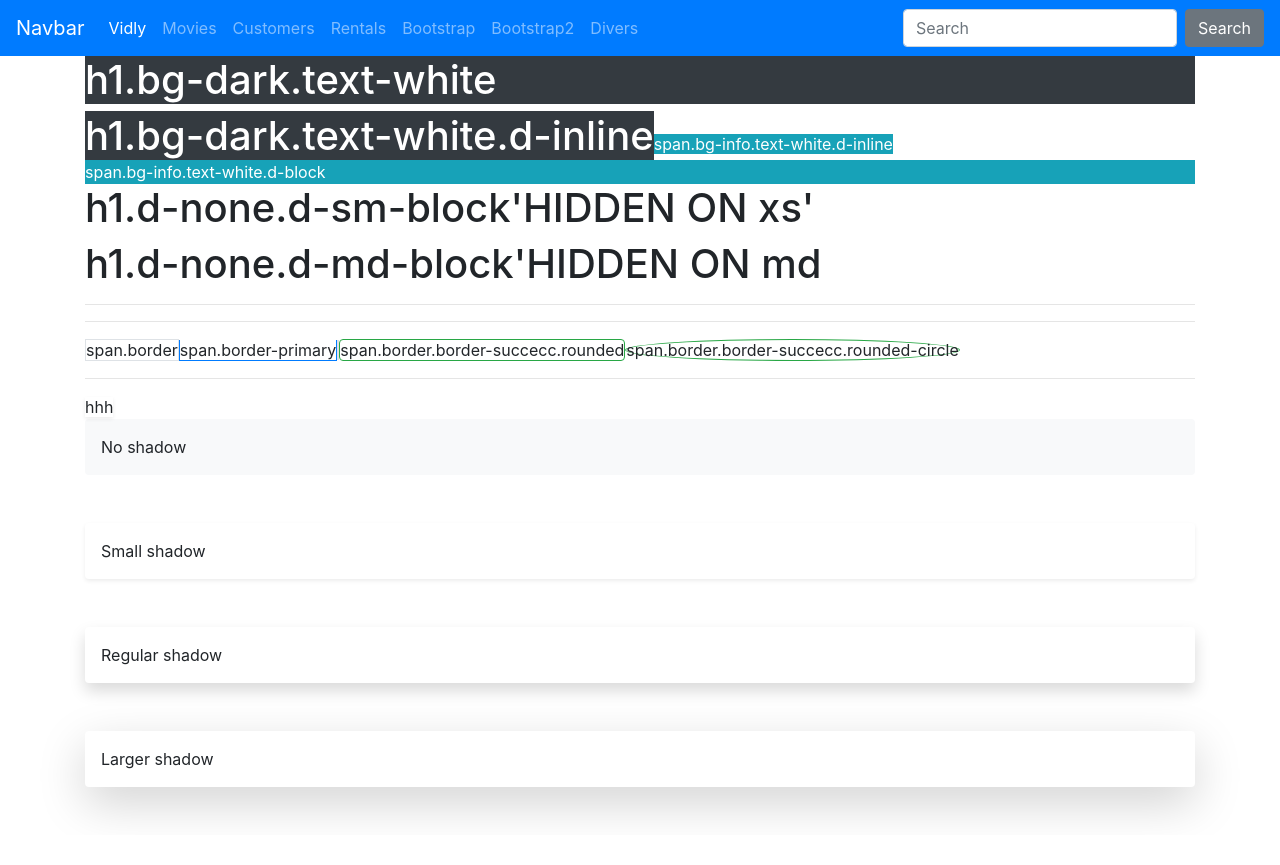
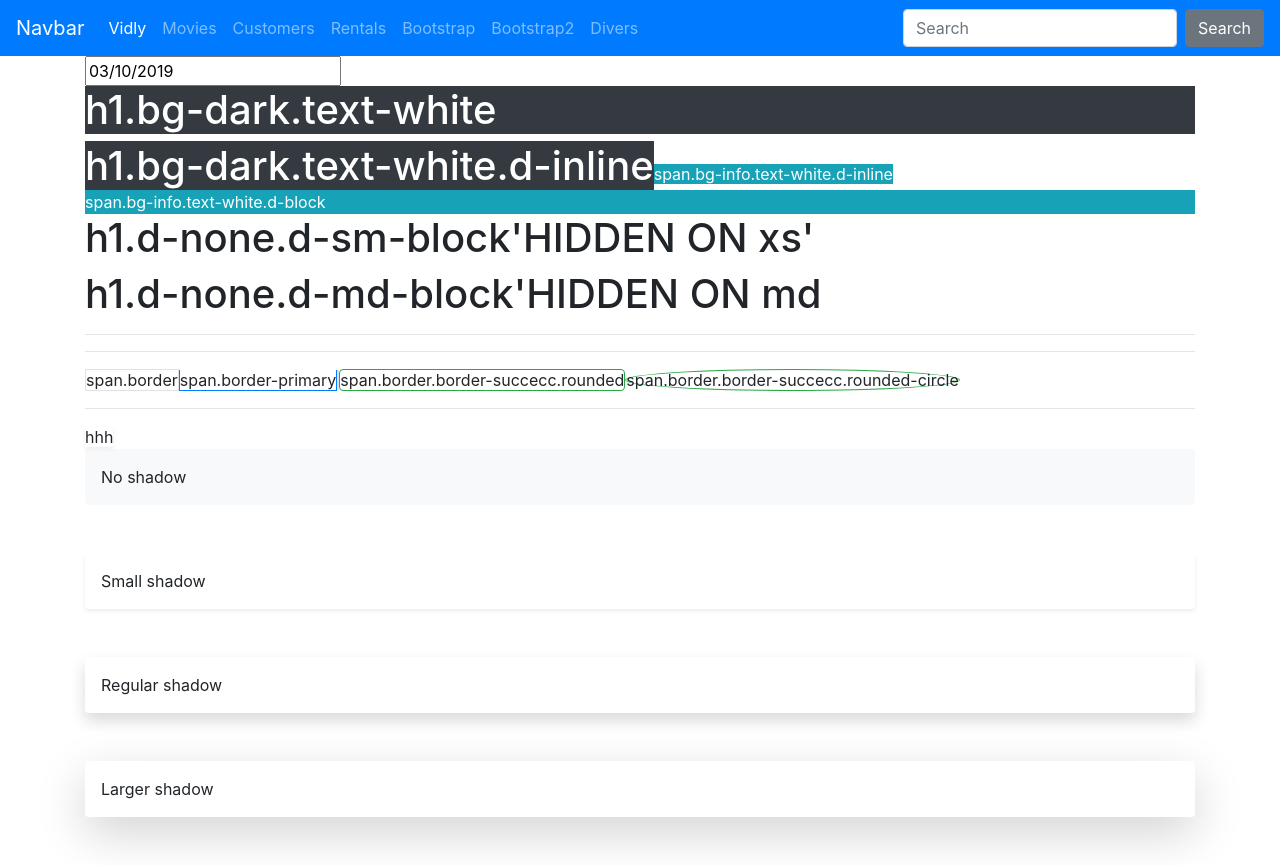
Before and after one commit to youssefchehata/masteringReactM, a React (Create React App) app: page /bootstrap2 in a window 1280 px wide. Before the commit the page ends 835 px from the top, so only its background shows below. Built offline with nearby package versions, Linux system fonts and the light colour scheme.

Commit message:
second commit

```diff
--- a/src/components/Bootstrap2.jsx
+++ b/src/components/Bootstrap2.jsx
@@ -1,10 +1,10 @@
 import React from 'react';
 // import './Bootstrap2.css';
-// import DateCalander from './DateCalander';
+import DateCalander from './DateCalander';
 const Bootstrap2 = () => {
   return (
     <div className="container">
-      {/* <DateCalander /> */}
+      <DateCalander />
       <h1 className="bg-dark text-white">h1.bg-dark.text-white</h1>
       <h1 className="bg-dark text-white d-none">
         h1.bg-dark.text-white.d-none
@@ -54,12 +54,12 @@ const Bootstrap2 = () => {
       <span className="border border-success rounded-circle">
         span.border.border-succecc.rounded-circle
       </span>
-<hr/>
-<span className="shadow-sm">hhh</span>
-<div class="shadow-none p-3 mb-5 bg-light rounded">No shadow</div>
-<div class="shadow-sm p-3 mb-5 bg-white rounded">Small shadow</div>
-<div class="shadow p-3 mb-5 bg-white rounded">Regular shadow</div>
-<div class="shadow-lg p-3 mb-5 bg-white rounded">Larger shadow</div>
+      <hr />
+      <span className="shadow-sm">hhh</span>
+      <div class="shadow-none p-3 mb-5 bg-light rounded">No shadow</div>
+      <div class="shadow-sm p-3 mb-5 bg-white rounded">Small shadow</div>
+      <div class="shadow p-3 mb-5 bg-white rounded">Regular shadow</div>
+      <div class="shadow-lg p-3 mb-5 bg-white rounded">Larger shadow</div>
     </div>
   );
 };
```
